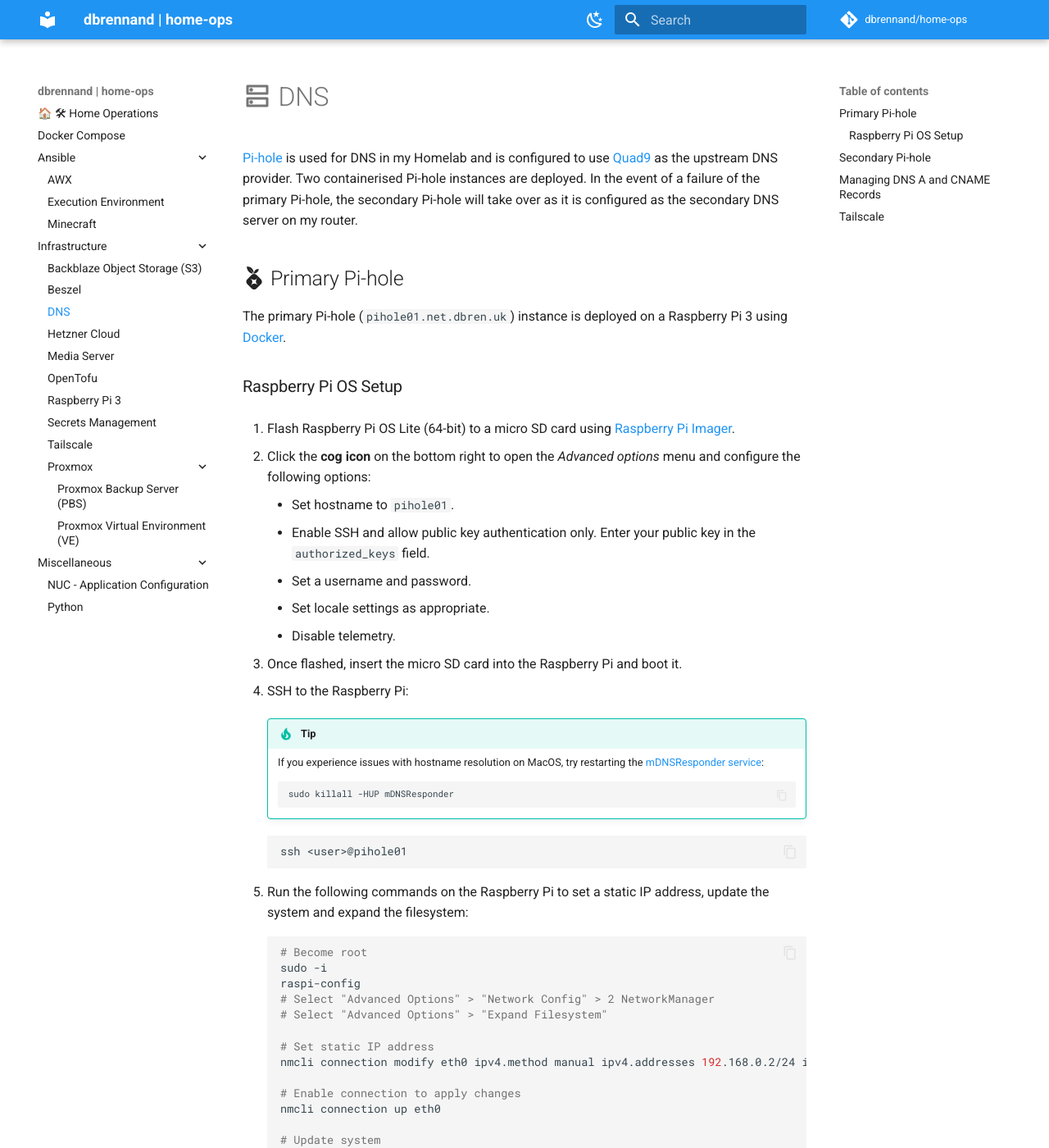
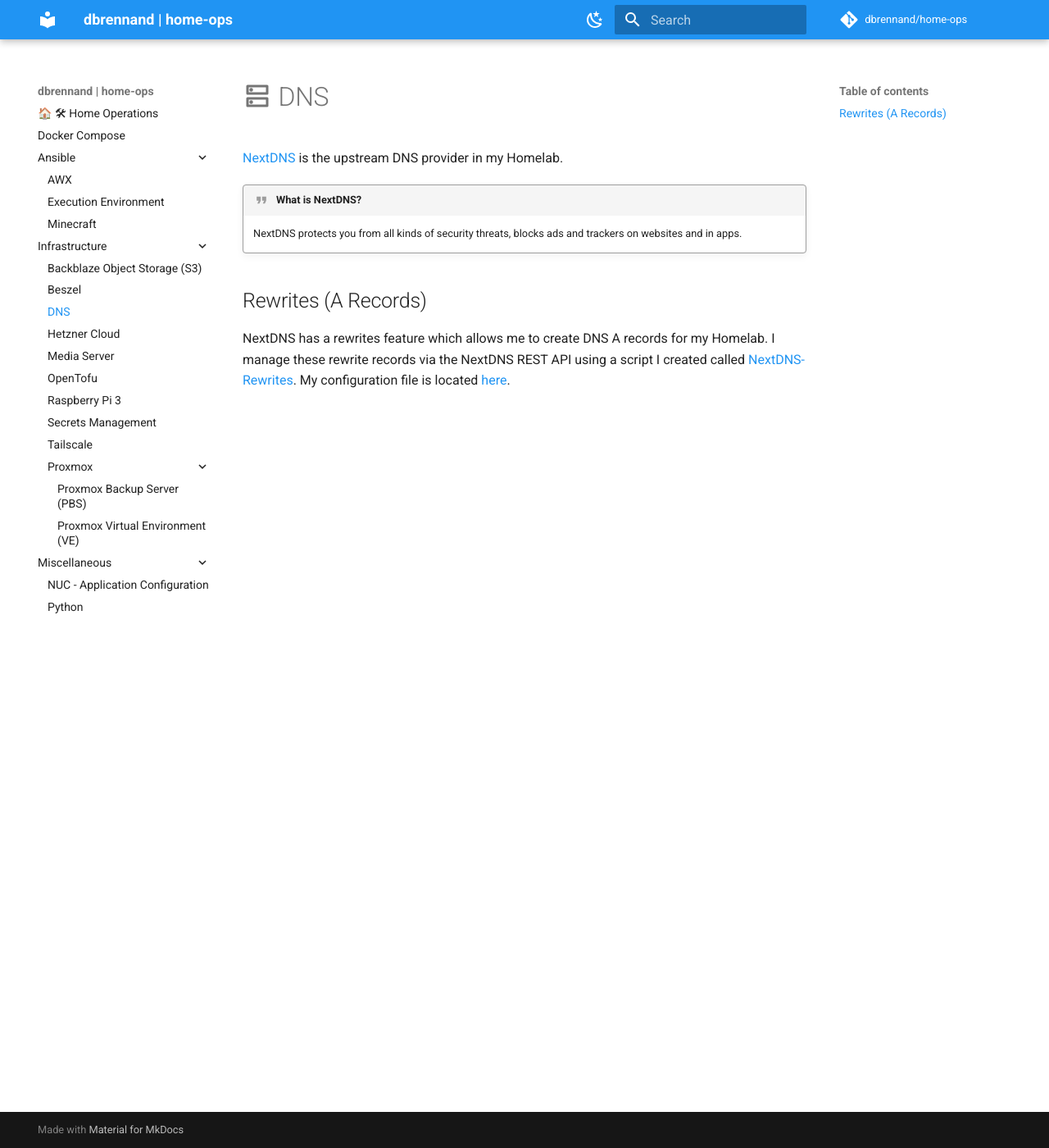
Before and after one commit to dbrennand/home-ops, an MkDocs documentation site: the page built from docs/infrastructure/dns.md, in a window 1280 px wide and 1400 px high. Shown: the whole window at 82% size. Built offline with MkDocs 1.6.1 and Material for MkDocs 9.7.7, drawn with Linux system fonts in a browser that asks for light colours; comment, search, counter and statistics services are not loaded; some of the changed text lies outside the part shown.

Commit message:
docs(refactor): DNS docs. Now using NextDNS

````diff
--- a/docs/infrastructure/dns.md
+++ b/docs/infrastructure/dns.md
@@ -1,85 +1,11 @@
 # :material-dns-outline: DNS
 
-[Pi-hole](https://pi-hole.net/) is used for DNS in my Homelab and is configured to use [Quad9](https://quad9.net/) as the upstream DNS provider. Two containerised Pi-hole instances are deployed. In the event of a failure of the primary Pi-hole, the secondary Pi-hole will take over as it is configured as the secondary DNS server on my router.
+[NextDNS](https://nextdns.io/) is the upstream DNS provider in my Homelab.
 
-## :simple-pihole: Primary Pi-hole
+!!! quote "What is NextDNS?"
 
-The primary Pi-hole (`pihole01.net.dbren.uk`) instance is deployed on a Raspberry Pi 3 using [Docker](https://docs.docker.com/engine/install/).
+    NextDNS protects you from all kinds of security threats, blocks ads and trackers on websites and in apps.
 
-### Raspberry Pi OS Setup
+## Rewrites (A Records)
 
-1. Flash Raspberry Pi OS Lite (64-bit) to a micro SD card using [Raspberry Pi Imager](https://www.raspberrypi.com/software/).
-
-2. Click the **cog icon** on the bottom right to open the *Advanced options* menu and configure the following options:
-
-    - Set hostname to `pihole01`.
-    - Enable SSH and allow public key authentication only. Enter your public key in the `authorized_keys` field.
-    - Set a username and password.
-    - Set locale settings as appropriate.
-    - Disable telemetry.
-
-3. Once flashed, insert the micro SD card into the Raspberry Pi and boot it.
-
-4. SSH to the Raspberry Pi:
-
-    !!! tip
-
-        If you experience issues with hostname resolution on MacOS, try restarting the [mDNSResponder service](https://stackoverflow.com/questions/20252294/ssh-could-not-resolve-hostname-hostname-nodename-nor-servname-provided-or-n):
-
-        ```
-        sudo killall -HUP mDNSResponder
-        ```
-
-    ```bash
-    ssh <user>@pihole01
-    ```
-
-5. Run the following commands on the Raspberry Pi to set a static IP address, update the system and expand the filesystem:
-
-    ```bash
-    # Become root
-    sudo -i
-    raspi-config
-    # Select "Advanced Options" > "Network Config" > 2 NetworkManager
-    # Select "Advanced Options" > "Expand Filesystem"
-
-    # Set static IP address
-    nmcli connection modify eth0 ipv4.method manual ipv4.addresses 192.168.0.2/24 ipv4.gateway 192.168.0.1 ipv4.dns 9.9.9.9,149.112.112.112 connection.autoconnect yes
-
-    # Enable connection to apply changes
-    nmcli connection up eth0
-
-    # Update system
-    apt-get update && apt-get upgrade -y
-    reboot
-    ```
-
-## :simple-pihole: Secondary Pi-hole
-
-The secondary Pi-hole (`pihole02.net.dbren.uk`) is deployed on a Proxmox VM. The Proxmox VM is deployed using [OpenTofu](../infrastructure/opentofu.md). The deployment method for Pi-hole is identical to the primary.
-
-## :simple-pihole: Managing DNS A and CNAME Records
-
-An [Ansible playbook](https://github.com/dbrennand/home-ops/blob/main/ansible/playbooks/playbook-pihole-records.yml) is used to manage DNS A and CNAME records for both Pi-hole instances.
-
-## :simple-tailscale: Tailscale
-
-Both of the Pi-hole hosts are configured with [Tailscale](https://tailscale.com/) to provide ad-blocking whilst on the go. Tailscale is deployed using an [Ansible playbook](https://github.com/dbrennand/home-ops/blob/main/ansible/playbooks/playbook-tailscale.yml).
-
-The following steps are to be performed once Tailscale has been configured on both the Pi-hole hosts:
-
-1. Login to the Tailscale [admin portal](https://login.tailscale.com/admin/machines).
-
-2. Copy the Tailnet IPs of `pihole01` and `pihole02`.
-
-3. Select both machines in the portal and under machine settings, select **Disable key expiry**.
-
-1. Go to your Tailnet's [DNS settings](https://login.tailscale.com/admin/dns) and under *Nameservers*, choose **Add nameserver** > **Custom...**.
-
-2. Enter the Tailnet IPs of `pihole01` and `pihole02` and click **Save**.
-
-3. Check **Override local DNS**.
-
-Now when you connect to your Tailnet from your mobile device, you'll get Pi-hole ad-blocking! 🚀
-
-Enjoy! ✨🚀
+NextDNS has a rewrites feature which allows me to create DNS A records for my Homelab. I manage these rewrite records via the NextDNS REST API using a script I created called [NextDNS-Rewrites](https://github.com/dbrennand/NextDNS-Rewrites). My configuration file is located [here](https://github.com/dbrennand/home-ops/blob/main/nextdns-config.yml).
````
